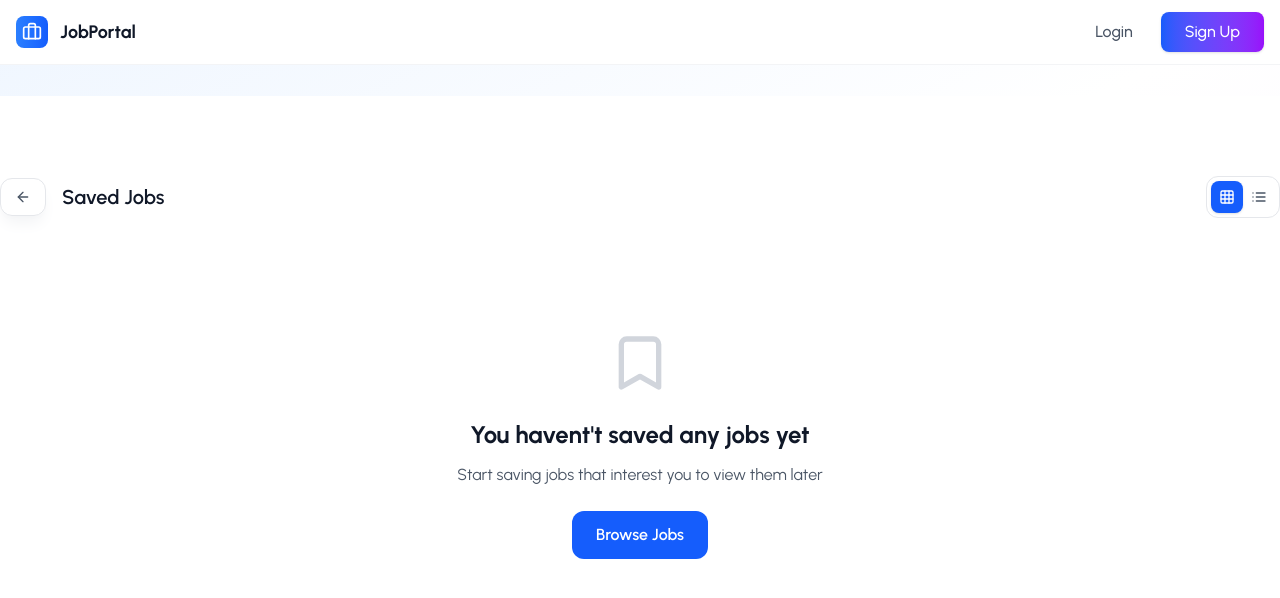
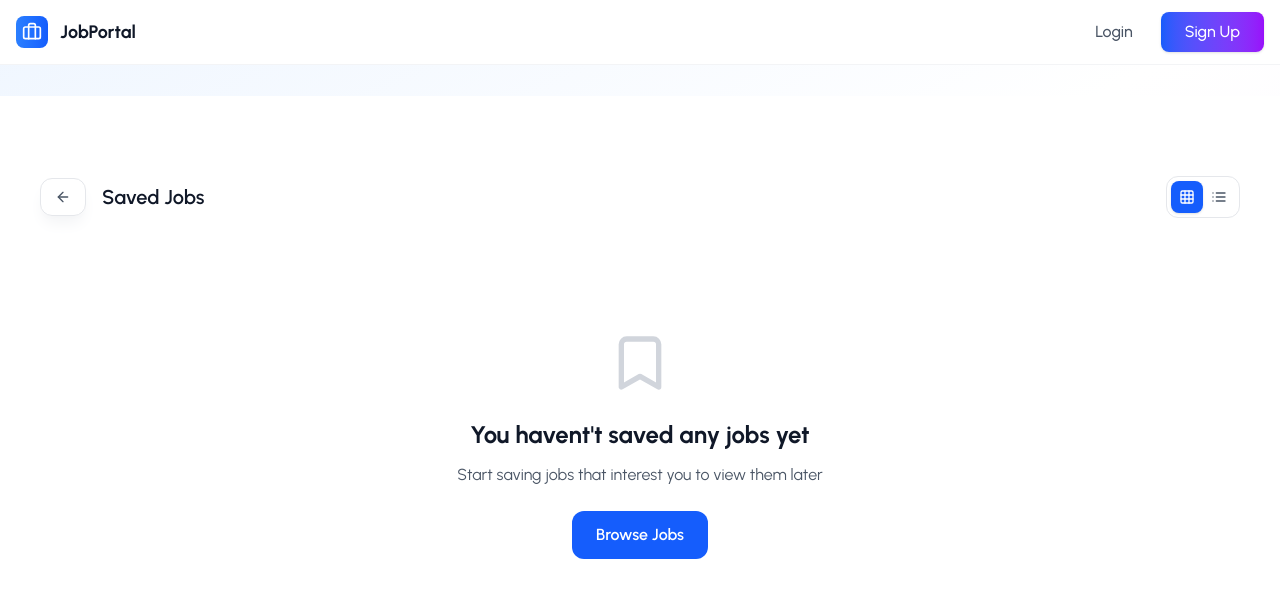
Before and after one commit to Gedeon12345/jobportal-frontend, a React (Vite) app: page /saved-jobs in a window 1280 px wide. Shown: the top 598 px of the page. Built offline with nearby package versions, Linux system fonts and the light colour scheme.

Commit message:
updated saved jobs page

```diff
--- a/src/pages/Jobseeker/SavedJobs.jsx
+++ b/src/pages/Jobseeker/SavedJobs.jsx
@@ -47,7 +47,7 @@ const SavedJobs = () => {
 
             <div className="container mx-auto pt-24">
                 {savedJobList && (
-                    <div className="bg-white mx-auto pt-20">
+                    <div className="bg-white mx-auto pt-20 px-10">
                         <div className="flex items-center justify-between mb-8">
                             <div className="flex items-center gap-4">
                                 <button
```
